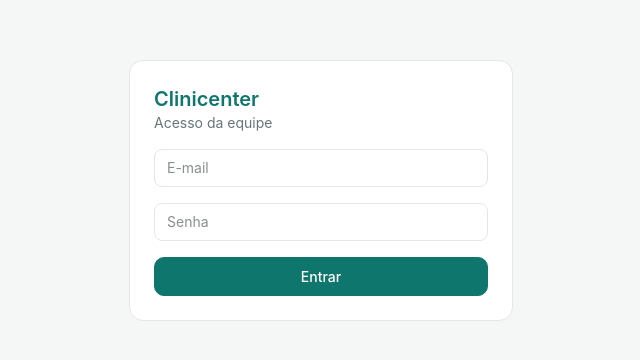
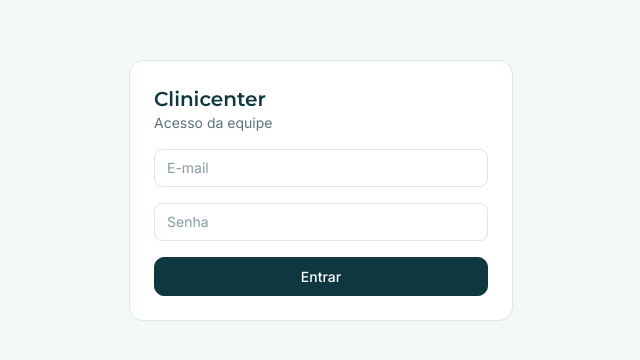
Before and after one commit to newarimarketing-blip/clinicenter-crm, a Next.js app: page /login in a window 1280 px wide. Shown: the part 210-570 px from the top of the page, without its empty margins (319-959 px from the left). Built offline with nearby package versions, Linux system fonts and the light colour scheme.

Commit message:
Identidade visual: cores, fontes e favicon

```diff
--- a/src/app/globals.css
+++ b/src/app/globals.css
@@ -1,25 +1,32 @@
 @import "tailwindcss";
 
 @theme {
-  --color-bg: #f5f7f6;
+  /* Identidade Clinicenter: azul-petróleo #0e373f, verde #73bb6c, turquesa #33b6bc */
+  --color-bg: #f3f8f8;
   --color-surface: #ffffff;
-  --color-ink: #14201f;
-  --color-muted: #66767a;
-  --color-line: #e2e8e7;
-  --color-brand: #0f766e;
-  --color-brand-soft: #d9f0ec;
+  --color-ink: #0e373f;
+  --color-muted: #5b7378;
+  --color-line: #dbe7e8;
+  --color-brand: #0e373f;
+  --color-brand-soft: #def3f4;
+  --color-accent: #33b6bc;
+  --color-leaf: #73bb6c;
   --color-warn: #b45309;
   --color-warn-soft: #fdecd2;
   --color-bad: #b42318;
   --color-bad-soft: #fde2df;
-  --color-ok-soft: #dcf5e3;
-  --font-sans: "Inter", ui-sans-serif, system-ui, -apple-system, "Segoe UI", sans-serif;
+  --color-ok-soft: #e2f3e0;
+  --font-sans: var(--font-inter), "Inter", ui-sans-serif, system-ui, -apple-system, "Segoe UI", sans-serif;
+  --font-display: var(--font-montserrat), "Montserrat", ui-sans-serif, system-ui, sans-serif;
 }
 
 body { background: var(--color-bg); color: var(--color-ink); font-family: var(--font-sans); }
 .card { background: var(--color-surface); border: 1px solid var(--color-line); border-radius: 14px; }
 .chip { display: inline-flex; align-items: center; gap: 4px; border-radius: 999px; padding: 2px 9px; font-size: 12px; font-weight: 500; }
 .btn { border-radius: 10px; padding: 8px 14px; font-size: 14px; font-weight: 500; border: 1px solid var(--color-line); background: var(--color-surface); cursor: pointer; }
-.btn:hover { background: #f0f4f3; }
+.btn:hover { background: #eaf3f3; }
 .btn-primary { background: var(--color-brand); color: #fff; border-color: var(--color-brand); }
-.btn-primary:hover { background: #0b5f58; }
+.btn-primary:hover { background: #0a2a31; }
+.btn-primary:focus-visible, .btn:focus-visible { outline: 2px solid var(--color-accent); outline-offset: 2px; }
+h1, h2 { font-family: var(--font-display); }
+input:focus, select:focus, textarea:focus { border-color: var(--color-accent) !important; box-shadow: 0 0 0 3px rgba(51,182,188,.18); }
--- a/src/app/layout.tsx
+++ b/src/app/layout.tsx
@@ -1,11 +1,15 @@
 import type { Metadata } from "next";
+import { Inter, Montserrat } from "next/font/google";
 import "./globals.css";
 
-export const metadata: Metadata = { title: "Clinicenter CRM", description: "Leads, conversas e agente de atendimento" };
+const inter = Inter({ subsets: ["latin"], variable: "--font-inter" });
+const montserrat = Montserrat({ subsets: ["latin"], weight: ["500", "600", "700"], variable: "--font-montserrat" });
+
+export const metadata: Metadata = { title: "Clinicenter | CRM", description: "Leads, conversas e agente de atendimento" };
 
 export default function RootLayout({ children }: { children: React.ReactNode }) {
   return (
-    <html lang="pt-BR">
+    <html lang="pt-BR" className={`${inter.variable} ${montserrat.variable}`}>
       <body className="min-h-screen antialiased">{children}</body>
     </html>
   );
```
Also changed, not shown: src/app/icon.png (added).
